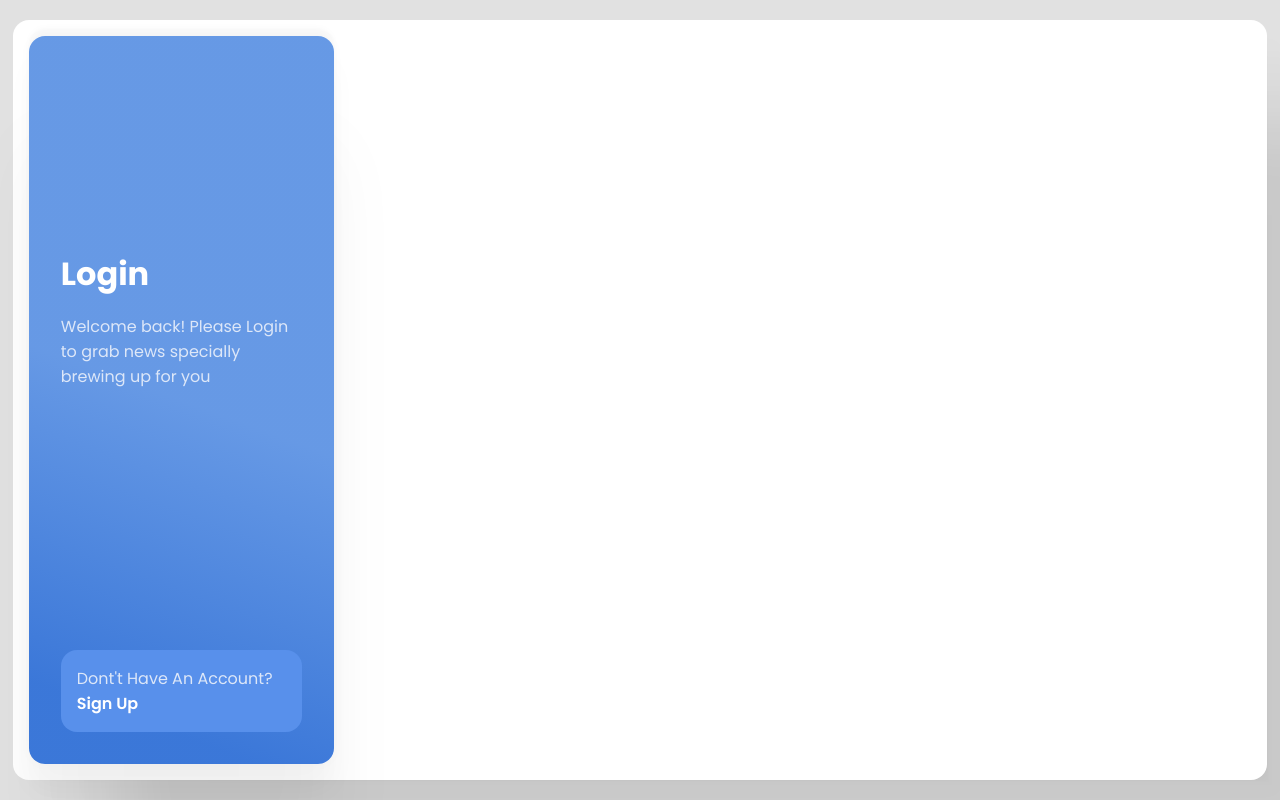
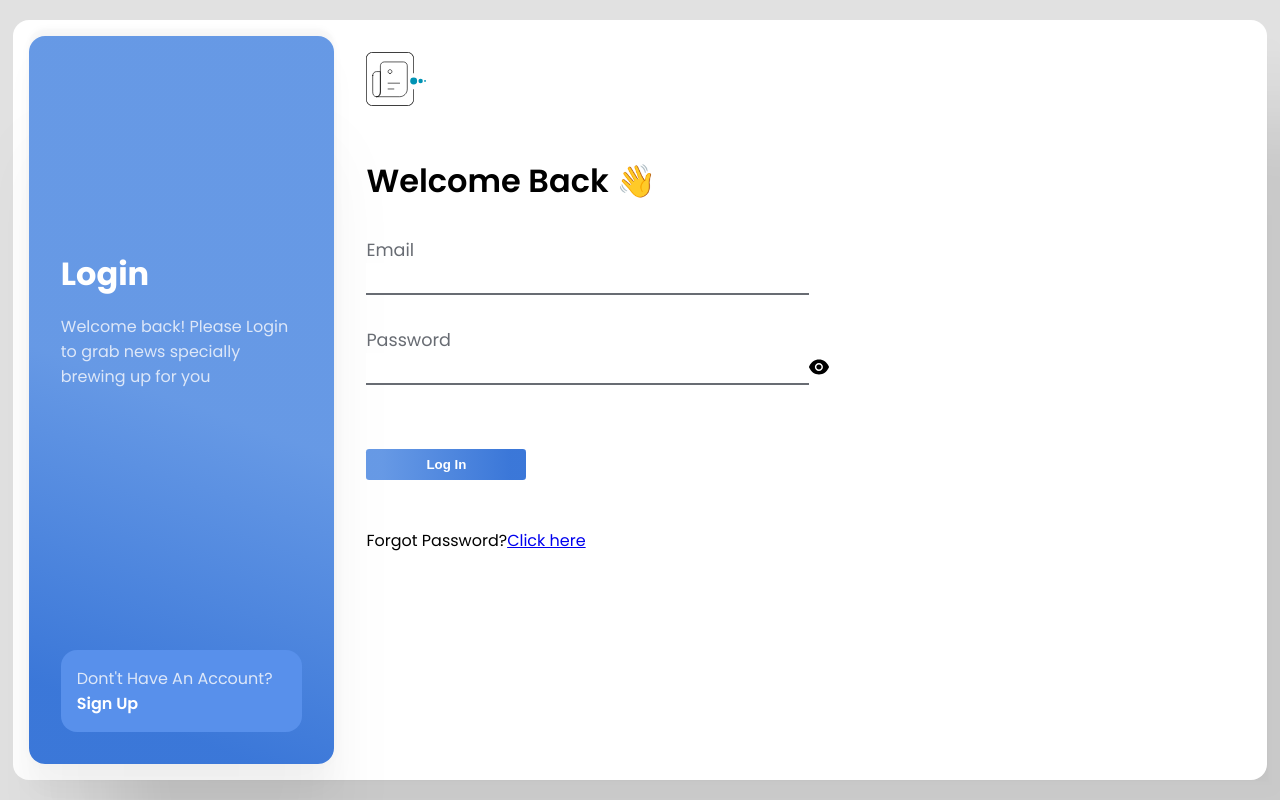
Before and after one commit to Rupam-Shil/QuickDose, a Vue app in the folder client/: page /login in a window 1280 px wide. Built offline with nearby package versions, Linux system fonts and the light colour scheme.

Commit message:
login page created

```diff
--- a/client/src/views/Login.vue
+++ b/client/src/views/Login.vue
@@ -7,13 +7,138 @@
 			:linkTo="pageDeatils.linkTo"
 			:linkToText="pageDeatils.linkToText"
 		/>
-		<div class="login-main"></div>
+		<AuthRightContainer>
+			<div class="main-area">
+				<h1>Welcome Back 👋</h1>
+				<div class="email-area">
+					<label>Email</label>
+					<input type="email" v-model="emailValue" ref="emailBox" />
+				</div>
+				<div class="password-area">
+					<label>Password</label>
+					<div class="password-area-wrapper">
+						<input type="password" ref="passwordType" v-model="passwordValue" />
+						<button @click="togglePasswordVisibilty">
+							<svg
+								v-if="!showPassword"
+								width="872"
+								height="652"
+								viewBox="0 0 872 652"
+								fill="none"
+								xmlns="http://www.w3.org/2000/svg"
+							>
+								<path
+									d="M319.975 326C319.975 355.704 331.774 384.192 352.779 405.196C373.783 426.2 402.27 438 431.975 438C461.679 438 490.166 426.2 511.171 405.196C532.175 384.192 543.975 355.704 543.975 326C543.975 296.296 532.175 267.808 511.171 246.804C490.166 225.8 461.679 214 431.975 214C402.27 214 373.783 225.8 352.779 246.804C331.774 267.808 319.975 296.296 319.975 326V326ZM866.175 300.2C771.375 100.5 628.075 0 435.975 0C243.775 0 100.575 100.5 5.77453 300.3C1.97207 308.352 0 317.146 0 326.05C0 334.954 1.97207 343.748 5.77453 351.8C100.575 551.5 243.875 652 435.975 652C628.175 652 771.375 551.5 866.175 351.7C873.875 335.5 873.875 316.7 866.175 300.2V300.2ZM431.975 502C334.775 502 255.975 423.2 255.975 326C255.975 228.8 334.775 150 431.975 150C529.175 150 607.975 228.8 607.975 326C607.975 423.2 529.175 502 431.975 502Z"
+									fill="black"
+								/>
+							</svg>
+							<svg
+								v-else
+								width="872"
+								height="772"
+								viewBox="0 0 872 772"
+								fill="none"
+								xmlns="http://www.w3.org/2000/svg"
+							>
+								<path
+									d="M432 504C461.704 504 490.192 492.2 511.196 471.196C532.2 450.192 544 421.704 544 392C544 388.72 543.85 385.47 543.57 382.26L422.26 503.57C425.47 503.85 428.71 504 432 504ZM802.72 45.5601L760 2.8801C758.5 1.38095 756.466 0.538818 754.345 0.538818C752.224 0.538818 750.19 1.38095 748.69 2.8801L639.37 112.23C579.063 81.4101 511.273 66.0001 436 66.0001C243.8 66.0001 100.4 166.1 5.79998 366.3C1.99752 374.352 0.0254517 383.146 0.0254517 392.05C0.0254517 400.955 1.99752 409.748 5.79998 417.8C43.6 497.42 89.1166 561.237 142.35 609.25L36.56 715C35.0608 716.5 34.2187 718.534 34.2187 720.655C34.2187 722.776 35.0608 724.81 36.56 726.31L79.25 769C80.7501 770.499 82.7842 771.341 84.905 771.341C87.0258 771.341 89.0598 770.499 90.56 769L802.72 56.8801C803.464 56.1371 804.054 55.2548 804.456 54.2836C804.859 53.3124 805.066 52.2714 805.066 51.2201C805.066 50.1688 804.859 49.1278 804.456 48.1566C804.054 47.1854 803.464 46.3031 802.72 45.5601ZM256 392C255.997 361.601 263.868 331.719 278.847 305.266C293.825 278.812 315.4 256.69 341.469 241.053C367.539 225.416 397.214 216.798 427.604 216.039C457.994 215.28 488.062 222.405 514.88 236.72L466.26 285.34C446.652 279.062 425.693 278.306 405.684 283.155C385.675 288.004 367.387 298.271 352.829 312.829C338.271 327.388 328.004 345.675 323.155 365.684C318.305 385.694 319.062 406.652 325.34 426.26L276.72 474.88C263.076 449.388 255.957 420.914 256 392V392Z"
+									fill="black"
+								/>
+								<path
+									d="M866.2 366.2C831 292.067 789.103 231.617 740.51 184.85L596.37 329C608.52 360.762 611.213 395.362 604.124 428.621C597.035 461.88 580.466 492.374 556.42 516.42C532.374 540.466 501.88 557.035 468.621 564.124C435.362 571.214 400.761 568.52 369 556.37L246.74 678.63C303.46 704.877 366.547 718 436 718C628.2 718 771.6 617.9 866.2 417.7C870.003 409.649 871.976 400.855 871.976 391.95C871.976 383.046 870.003 374.252 866.2 366.2V366.2Z"
+									fill="black"
+								/>
+							</svg>
+						</button>
+					</div>
+				</div>
+				<button class="login-in-btn" @click="sendDetails">Log In</button>
+				<p>Forgot Password?<a href="#">Click here</a></p>
+			</div>
+		</AuthRightContainer>
 	</AuthLayout>
 </template>
 
 <script setup>
 import AuthLayout from '../layouts/AuthLayout.vue';
 import AuthSidebar from '../components/AuthSidebar.vue';
+import AuthRightContainer from '../components/AuthRightContainer.vue';
+import { ref } from 'vue';
+import { sendDataPost } from '../composables/fromAxios';
+import gsap from 'gsap';
+import { setSession } from '../composables/checkSession';
+import { useStore } from 'vuex';
+import { useRouter } from 'vue-router';
+//data
+const showPassword = ref(false);
+const passwordType = ref('');
+const emailValue = ref('');
+const passwordValue = ref('');
+const emailBox = ref('');
+const store = useStore();
+const router = useRouter();
+//methods
+const togglePasswordVisibilty = () => {
+	if (!showPassword.value) {
+		showPassword.value = true;
+		passwordType.value.type = 'text';
+	} else {
+		showPassword.value = false;
+		passwordType.value.type = 'password';
+	}
+};
+
+const sendDetails = async () => {
+	if (emailValue.value !== '' && passwordValue.value !== '') {
+		const emailCheck = emailValidator();
+		if (emailCheck) {
+			const details = {
+				email: emailValue.value,
+				password: passwordValue.value,
+			};
+			const data = await sendDataPost(
+				'http://localhost:5000/auth/login',
+				details
+			);
+			if (!data.error) {
+				console.log('here');
+				setSession(data);
+				store.commit('setUserDetails', data);
+				router.push(`/home`);
+			} else {
+				console.log(data);
+			}
+		} else {
+			triggerGsap(emailBox.value);
+		}
+	} else {
+		if (emailValue.value === '') {
+			triggerGsap(emailBox.value);
+		}
+		if (passwordValue.value === '') {
+			triggerGsap(passwordType.value);
+		}
+	}
+};
+
+const triggerGsap = (el) => {
+	gsap.set(el, {
+		borderBottom: '2px solid var(--warning)',
+		x: 10,
+		y: 10,
+	});
+	gsap.to(el, {
+		x: 0,
+		y: 0,
+		duration: 1,
+		ease: 'elastic.out(1, 0.3)',
+	});
+};
+
+const emailValidator = () => {
+	const re = /\S+@\S+\.\S+/;
+	return re.test(emailValue.value);
+};
 
 const pageDeatils = {
 	heading: 'Login',
@@ -25,4 +150,56 @@ const pageDeatils = {
 };
 </script>
 
-<style lang="scss" scoped></style>
+<style lang="scss" scoped>
+.main-area {
+	display: flex;
+	flex-direction: column;
+	gap: 2rem;
+	h1 {
+		font-weight: 600;
+	}
+	label {
+		display: block;
+		color: var(--grey-text);
+		font-size: 1.1rem;
+	}
+	input {
+		width: 50%;
+		height: 2rem;
+		outline: none;
+		border: none;
+		border-bottom: 2px solid var(--grey-text);
+		font-size: 1.1rem;
+		font-weight: 400;
+	}
+	.password-area {
+		&-wrapper {
+			display: flex;
+			align-items: center;
+			button {
+				svg {
+					height: 20px;
+					width: 20px;
+				}
+				outline: none;
+				border: none;
+				background: transparent;
+				cursor: pointer;
+			}
+		}
+		margin-bottom: 2rem;
+	}
+	.login-in-btn {
+		outline: none;
+		border: none;
+		width: 10rem;
+		padding: 0.5rem;
+		background: var(--blue-gradient-mobile);
+		color: #fff;
+		border-radius: 0.2rem;
+		margin-bottom: 1rem;
+		font-weight: 600;
+		cursor: pointer;
+	}
+}
+</style>
```
